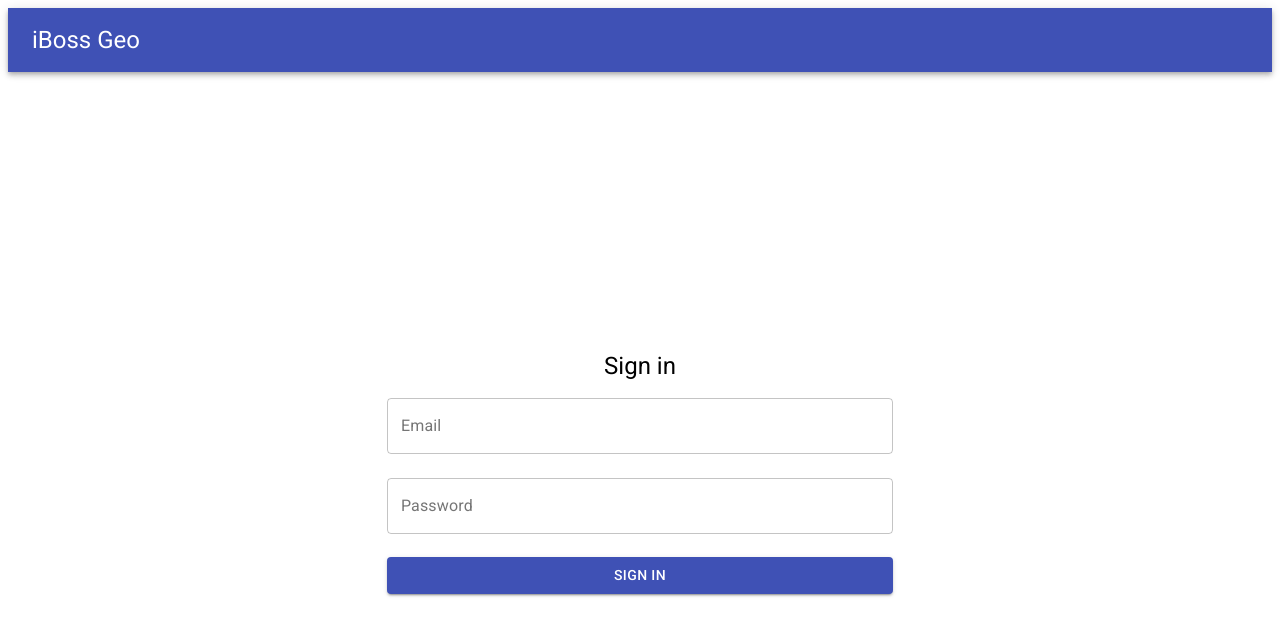
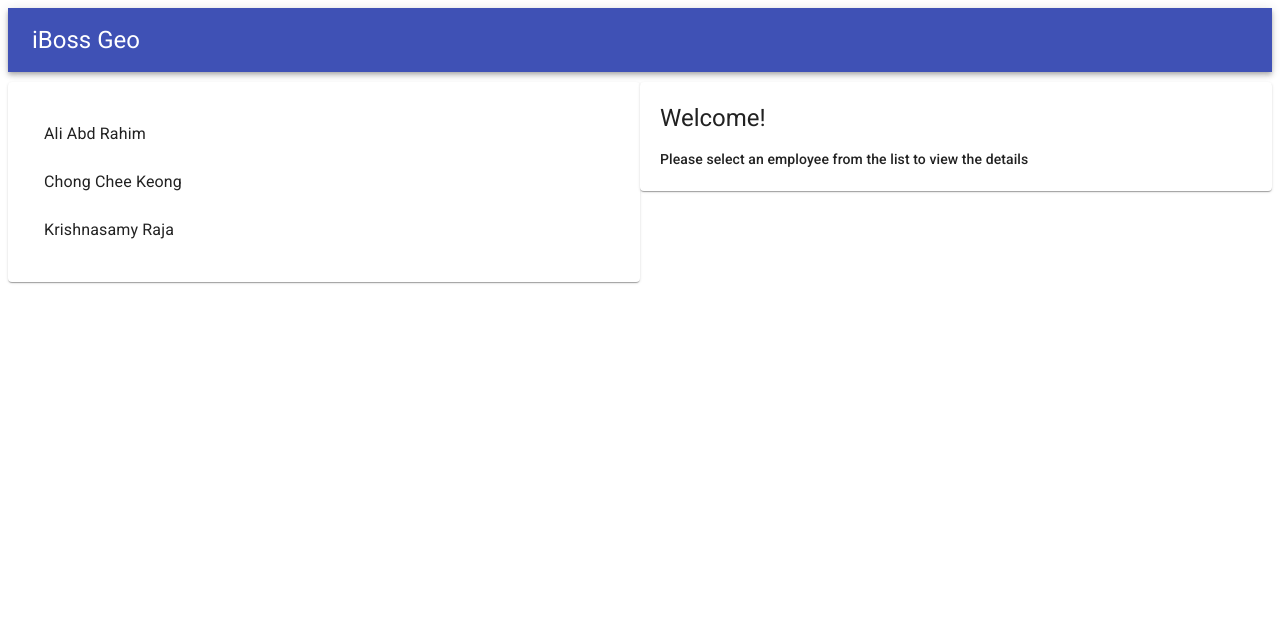
Before and after one commit to ganmaazuma02/iboss_geo, a React (Create React App) app in the folder client/: page / in a window 1280 px wide. Shown: the top 636 px of the page. Built offline with nearby package versions, Linux system fonts and the light colour scheme.

Commit message:
Implemented Redux boilerplate
Added redux, react-redux, redux-thunk;
Update ManagerLayout view;

```diff
--- a/client/package.json
+++ b/client/package.json
@@ -7,8 +7,11 @@
     "@material-ui/icons": "^4.4.1",
     "react": "^16.9.0",
     "react-dom": "^16.9.0",
+    "react-redux": "^7.1.1",
     "react-scripts": "3.1.1",
     "react-transition-group": "^4.3.0",
+    "redux": "^4.0.4",
+    "redux-thunk": "^2.3.0",
     "typeface-roboto": "0.0.75"
   },
   "scripts": {
--- a/client/src/App.js
+++ b/client/src/App.js
@@ -1,14 +1,20 @@
 import React from 'react';
 import './App.css';
 import Header from './components/Header'
-import LoginLayout from './components/LoginLayout'
+import ManagerLayout from './components/ManagerLayout'
+
+import store from './store'
+import { Provider } from 'react-redux'
 
 function App() {
   return (
-    <div className="App">
-      <Header></Header>
-      <LoginLayout></LoginLayout>
-    </div>
+    <Provider store={store}>
+      <div className="App">
+        <Header></Header>
+        <ManagerLayout></ManagerLayout>
+      </div>
+    </Provider>
+
   );
 }
 
--- /dev/null
+++ b/client/src/actions/employeeActions.js
@@ -0,0 +1,16 @@
+import axios from 'axios'
+import { GET_EMPLOYEES, ADD_EMPLOYEE, DELETE_EMPLOYEE, EMPLOYEES_LOADING, EMPLOYEES_LOADED } from './types'
+
+export const getEmployees = () => dispatch => {
+    return {
+        type: GET_EMPLOYEES
+    }
+}
+
+export const addEmployee = (employee) => (dispatch, getState) => {
+
+}
+
+export const deleteEmployee = (id) => (dispatch, getState) => {
+
+}
--- /dev/null
+++ b/client/src/actions/types.js
@@ -0,0 +1,15 @@
+export const GET_EMPLOYEES = 'GET_EMPLOYEES';
+export const ADD_EMPLOYEE = 'ADD_EMPLOYEE';
+export const DELETE_EMPLOYEE = 'DELETE_EMPLOYEE';
+export const EMPLOYEES_LOADING = 'EMPLOYEES_LOADING';
+export const EMPLOYEES_LOADED = 'EMPLOYEES_LOADED';
+export const USER_LOADING = 'USER_LOADING';
+export const USER_LOADED = 'USER_LOADED';
+export const AUTH_ERROR = 'AUTH_ERROR';
+export const LOGIN_SUCCESS = 'LOGIN_SUCCESS';
+export const LOGIN_FAIL = 'LOGIN_FAIL';
+export const LOGOUT_SUCCESS = 'LOGOUT_SUCCESS';
+export const REGISTER_SUCCESS = 'REGISTER_SUCCESS';
+export const REGISTER_FAIL = 'REGISTER_FAIL';
+export const GET_ERRORS = 'GET_ERRORS';
+export const CLEAR_ERRORS = 'CLEAR_ERRORS';
--- /dev/null
+++ b/client/src/components/EmployeeDetail.js
@@ -0,0 +1,14 @@
+import React, { Component } from 'react'
+import { Paper, Typography } from '@material-ui/core'
+
+export default class EmployeeDetail extends Component {
+
+    render() {
+        return (
+            <Paper style={this.props.styles.Paper}>
+                <Typography variant="h5">Welcome!</Typography>
+                <Typography style={{ marginTop: 15 }} variant="subtitle2">Please select an employee from the list to view the details</Typography>
+            </Paper>
+        )
+    }
+}
--- /dev/null
+++ b/client/src/components/EmployeeList.js
@@ -0,0 +1,39 @@
+import React, { Component } from 'react'
+import { Paper, Typography, List, ListItem, ListItemText } from '@material-ui/core'
+import { connect } from 'react-redux'
+import { getEmployees } from '../actions/employeeActions'
+import PropTypes from 'prop-types'
+
+class EmployeeList extends Component {
+
+    componentDidMount() {
+        this.props.getEmployees();
+    }
+
+    static propTypes = {
+        styles: PropTypes.object,
+        getEmployees: PropTypes.func.isRequired,
+        employee: PropTypes.object.isRequired
+    }
+
+    render() {
+        const { employeeList } = this.props.employee;
+        return (
+            <Paper style={this.props.styles.Paper}>
+                <List>
+                    {employeeList.map(({ national_id, name }) => (
+                        <ListItem button>
+                            <ListItemText primary={name}></ListItemText>
+                        </ListItem>
+                    ))}
+                </List>
+            </Paper>
+        )
+    }
+}
+
+const mapStateToProps = (state) => ({
+    employee: state.employee
+})
+
+export default connect(mapStateToProps, { getEmployees })(EmployeeList);
--- /dev/null
+++ b/client/src/components/ManagerLayout.js
@@ -0,0 +1,23 @@
+import React, { Component } from 'react'
+import { Grid } from '@material-ui/core'
+import EmployeeList from './EmployeeList'
+import EmployeeDetail from './EmployeeDetail'
+
+export default class ManagerLayout extends Component {
+    styles = {
+        Paper: { padding: 20, marginTop: 10, marginBottom: 10 }
+    }
+
+    render() {
+        return (
+            <Grid container>
+                <Grid item sm>
+                    <EmployeeList styles={this.styles}></EmployeeList>
+                </Grid>
+                <Grid item sm>
+                    <EmployeeDetail styles={this.styles}></EmployeeDetail>
+                </Grid>
+            </Grid>
+        )
+    }
+}
--- /dev/null
+++ b/client/src/reducers/employeeReducer.js
@@ -0,0 +1,66 @@
+import { GET_EMPLOYEES, ADD_EMPLOYEE, DELETE_EMPLOYEE, EMPLOYEES_LOADED, EMPLOYEES_LOADING } from '../actions/types'
+
+
+const initialState = {
+    employeeList: [
+        {
+            national_id: '920403074322',
+            name: 'Ali Abd Rahim'
+        },
+        {
+            national_id: '910523521232',
+            name: 'Chong Chee Keong'
+        },
+        {
+            national_id: '930210424242',
+            name: 'Krishnasamy Raja'
+        }
+    ],
+    employeeDetails: [
+        {
+            national_id: '920403074322',
+            name: 'Ali Abd Rahim',
+            phone_number: '0123456789',
+            email: 'ali@iboss.com',
+            current_task: 'sales',
+            position: {
+                latitude: 51.2323232,
+                longitude: 4.2323232
+            }
+        },
+        {
+            national_id: '910523521232',
+            name: 'Chong Chee Keong',
+            phone_number: '0139876543',
+            email: 'chong@iboss.com',
+            current_task: 'field tech support',
+            position: {
+                latitude: 51.2323232,
+                longitude: 4.2323232
+            }
+        },
+        {
+            national_id: '930210424242',
+            name: 'Krishnasamy Raja',
+            phone_number: '0145648909',
+            email: 'krishnasamy@iboss.com',
+            current_task: 'device installation',
+            position: {
+                latitude: 51.2323232,
+                longitude: 4.2323232
+            }
+        }
+    ]
+
+}
+
+export default function (state = initialState, action) {
+    switch (action.tyoe) {
+        case GET_EMPLOYEES:
+            return {
+                ...state
+            }
+        default:
+            return state;
+    }
+}
--- /dev/null
+++ b/client/src/reducers/index.js
@@ -0,0 +1,6 @@
+import { combineReducers } from 'redux'
+import employeeReducer from './employeeReducer'
+
+export default combineReducers({
+    employee: employeeReducer
+});
--- /dev/null
+++ b/client/src/store.js
@@ -0,0 +1,17 @@
+import { createStore, applyMiddleware, compose } from 'redux'
+import thunk from 'redux-thunk'
+import rootReducer from './reducers'
+
+const initialState = {};
+
+const middleWare = [thunk];
+
+const store = createStore(
+    rootReducer,
+    initialState,
+    compose(
+        applyMiddleware(...middleWare)
+        //window.__REDUX_DEVTOOLS_EXTENSION__ && window.__REDUX_DEVTOOLS_EXTENSION__()
+    ));
+
+export default store;
```
